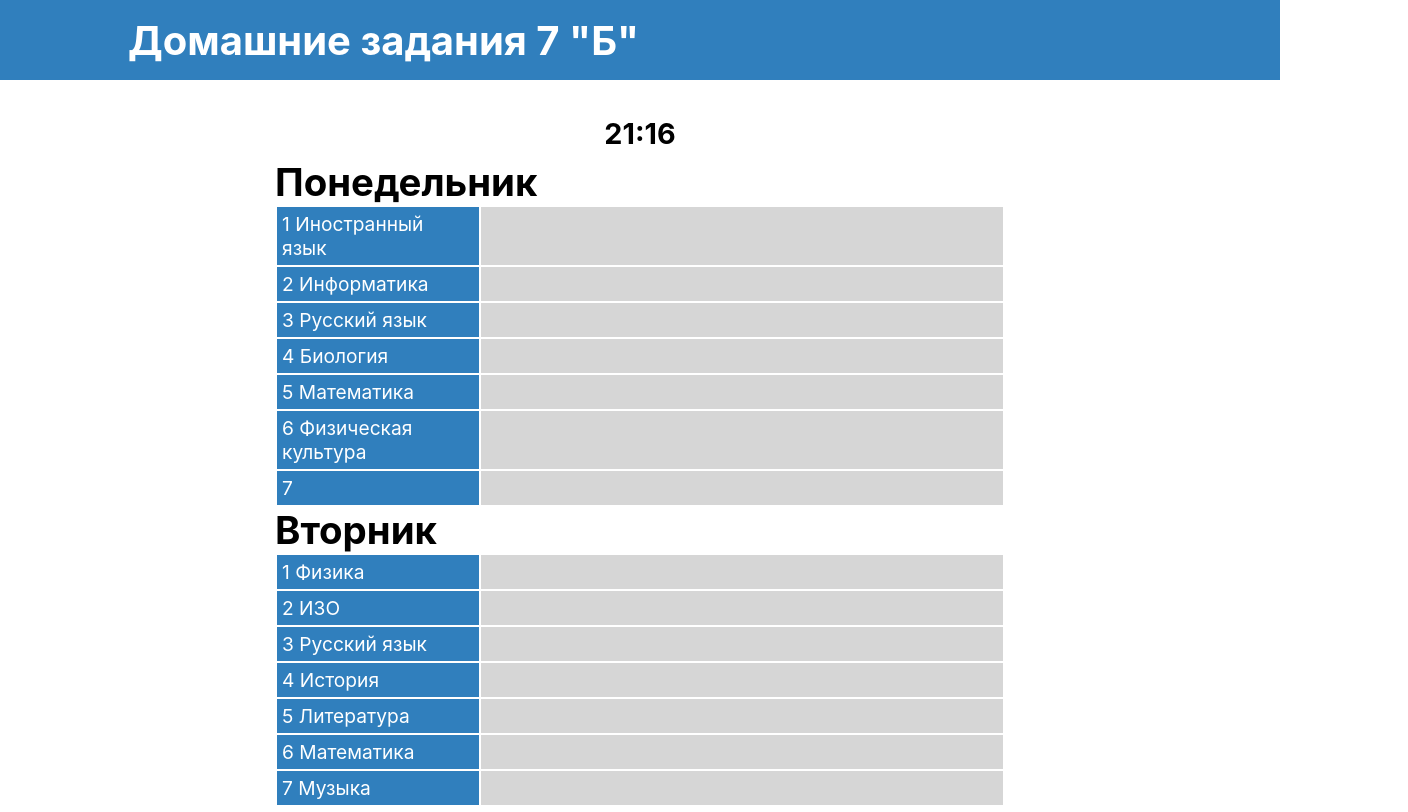
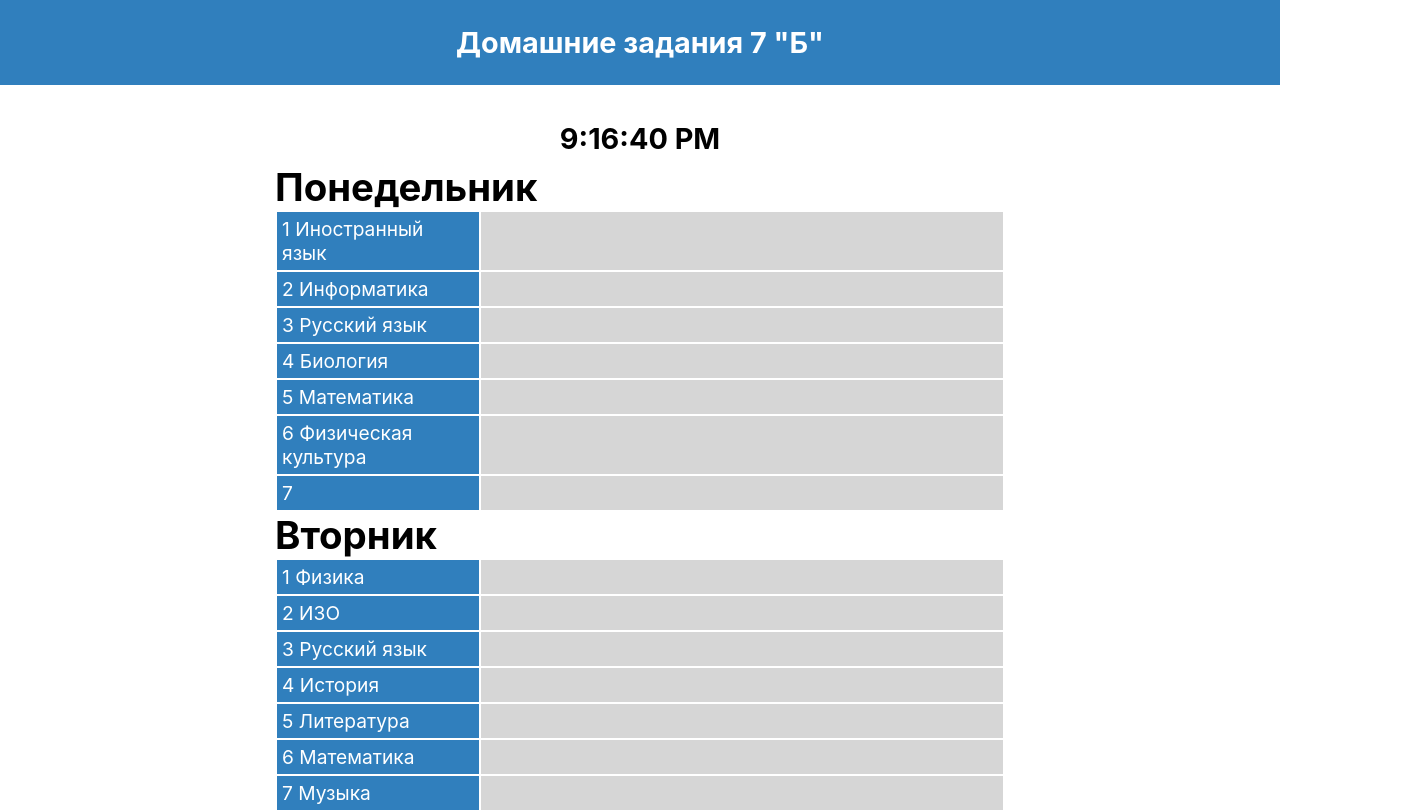
Before and after one commit to YgamiJS/HomeWork, a React (Vite) app: page / in a window 1280 px wide. Shown: the top 812 px of the page, 1408 px wide, since content can reach past the window. Built offline with nearby package versions, Linux system fonts and the light colour scheme.

Commit message:
6 commit

```diff
--- a/src/App.jsx
+++ b/src/App.jsx
@@ -5,14 +5,17 @@ import styled from './App.module.scss'
 
 export default function App() {
 
-  const [stateTime , setStateTime] = useState(new Date(Date.now()).getHours() + ":" + new Date(Date.now()).getMinutes() )
-  setInterval( () => setStateTime(new Date(Date.now()).getHours() + ":" + new Date(Date.now()).getMinutes()) , 60000)
+  let [date , setDate] = useState(new Date().toLocaleTimeString());
+
+  setInterval( () =>  setDate(new Date().toLocaleTimeString()) , 1000);
+
+
 
   return (
     <>
       <Header />
       <div className={styled.content}>
-        <h2 className="hours">{stateTime}</h2>
+        <h2 className="hours">{date}</h2>
         <Content props={{day: "понедельник" ,arrayLessons: [{ lessonInfo: {name: "Иностранный язык " ,  homeWork: "" }} , { lessonInfo: {name: "Информатика" ,  homeWork: "" }} , { lessonInfo: {name: "Русский язык" ,  homeWork: "" }} ,{ lessonInfo: {name: "Биология" ,  homeWork: "" }} ,{ lessonInfo: {name: "Математика" ,  homeWork: "" }} ,{ lessonInfo: {name: "Физическая культура" ,  homeWork: "" }} , { lessonInfo: {name: "" ,  homeWork: "" }}]}} />
         <Content props={{day: "вторник" ,arrayLessons: [{ lessonInfo: {name: "Физика" ,  homeWork: "" }} , { lessonInfo: {name: "ИЗО" ,  homeWork: "" }} , { lessonInfo: {name: "Русский язык" ,  homeWork: "" }} ,{ lessonInfo: {name: "История" ,  homeWork: "" }} ,{ lessonInfo: {name: "Литература" ,  homeWork: "" }} ,{ lessonInfo: {name: "Математика" ,  homeWork: "" }} , { lessonInfo: {name: "Музыка" ,  homeWork: "" }}]}} />
         <Content props={{day: "среда" ,arrayLessons: [{ lessonInfo: {name: "Технология" ,  homeWork: "" }} , { lessonInfo: {name: "Технология" ,  homeWork: "" }} , { lessonInfo: {name: "Литература" ,  homeWork: "" }} ,{ lessonInfo: {name: "Иностранный язык" ,  homeWork: "" }} ,{ lessonInfo: {name: "Математика" ,  homeWork: "" }} ,{ lessonInfo: {name: "ОНДКР" ,  homeWork: "" }} , { lessonInfo: {name: "История" ,  homeWork: "" }}]}} />
--- a/src/App.module.css
+++ b/src/App.module.css
@@ -17,24 +17,14 @@ body {
 
 header,
 footer {
-  height: 80px;
+  padding: 25px 0px;
   background-color: #307FBD;
 }
 header .logo,
 footer .logo {
   color: white;
-  font-size: 2.1em;
-  position: relative;
-  left: 5%;
-  top: 50%;
-  transform: translate(5%, -50%);
-  font-size: calc(24px + 1.25vw);
-}
-@media (max-width: 767px) {
-  header .logo,
-footer .logo {
-    font-size: calc(24px + 28.8 * (100vw - 320px) / 1280);
-  }
+  font-size: 1.8em;
+  text-align: center;
 }
 
 .content {
@@ -49,6 +39,7 @@ footer .logo {
 }
 .content table {
   border-spacing: 2.5px;
+  white-space: break-spaces;
 }
 .content h1 {
   font-size: 2em;
@@ -58,12 +49,14 @@ footer .logo {
 }
 .content h2 {
   margin: 8px;
+  display: inline-block;
 }
 
 tr .homeWorkName {
   background-color: #307FBD;
   color: white;
   width: 15vw;
+  text-align: start;
 }
 tr .homeWorkName:first-letter {
   text-transform: uppercase;
--- a/src/App.module.scss
+++ b/src/App.module.scss
@@ -16,23 +16,15 @@ body{
     margin: 0;
     padding: 0;
 }
-
 header,
 footer
 {
-    height: 80px;
+    padding: 25px 0px;
     background-color: $BgColorBlue;
     .logo{
         color: $BgColorwhite;
-        font-size: 2.1em;
-        position: relative;
-        left: 5%;
-        top: 50%;
-        transform: translate(5% , -50%);
-        font-size: calc(24px + 16 * (100vw / 1280));
-        @media(max-width: 767px) {
-            font-size: calc(24px + (16 + 16 * 0.8) * ((100vw - 320px) / 1280));
-        }
+        font-size: 1.8em;
+        text-align: center;
     }
 }
 .content{
@@ -56,6 +48,7 @@ footer
     }
     h2{
         margin: 8px;
+        display: inline-block;
     }
 
     }
```
Also changed, not shown: 1 other file (tests, documents, lock files or other folders).
